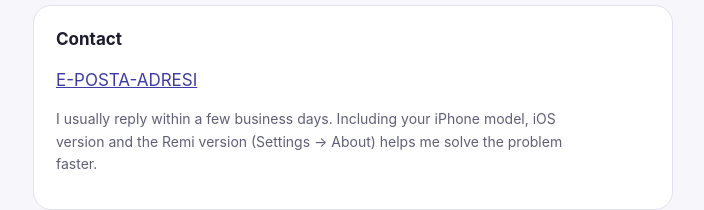
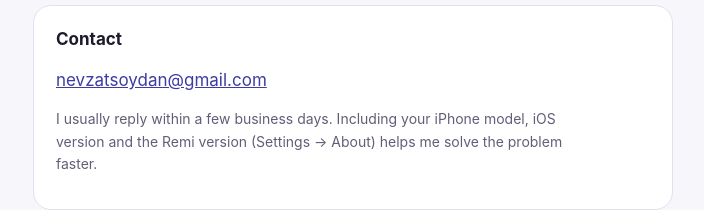
Before and after one commit to NevzatSoydan/remi-site, a plain HTML site: page index.html in a window 1280 px wide. Shown: the part 239-449 px from the top of the page, without its empty margins (287-991 px from the left). Drawn offline with Linux system fonts and the light colour scheme.

Commit message:
Update email address in index.html

```diff
--- a/index.html
+++ b/index.html
@@ -25,7 +25,7 @@
   <p class="lead">Remi ile ilgili bir sorun, öneri ya da sorunuz varsa bana doğrudan yazabilirsiniz.</p>
   <div class="card">
     <p><strong>İletişim</strong></p>
-    <p><a href="mailto:E-POSTA-ADRESI">E-POSTA-ADRESI</a></p>
+    <p><a href="mailto:nevzatsoydan@gmail.com">nevzatsoydan@gmail.com</a></p>
     <p class="meta">Mesajınıza genellikle birkaç iş günü içinde yanıt veririm. Yazarken iPhone modelinizi, iOS sürümünüzü ve Remi’nin sürümünü (Ayarlar → Hakkında) belirtirseniz sorunu daha hızlı çözebilirim.</p>
   </div>
   <h2>Sık sorulanlar</h2>
@@ -39,7 +39,7 @@
   <p class="lead">If you have a problem, a suggestion or a question about Remi, write to me directly.</p>
   <div class="card">
     <p><strong>Contact</strong></p>
-    <p><a href="mailto:E-POSTA-ADRESI">E-POSTA-ADRESI</a></p>
+    <p><a href="mailto:nevzatsoydan@gmail.com">nevzatsoydan@gmail.com</a></p>
     <p class="meta">I usually reply within a few business days. Including your iPhone model, iOS version and the Remi version (Settings → About) helps me solve the problem faster.</p>
   </div>
   <h2>Frequently asked questions</h2>
```
